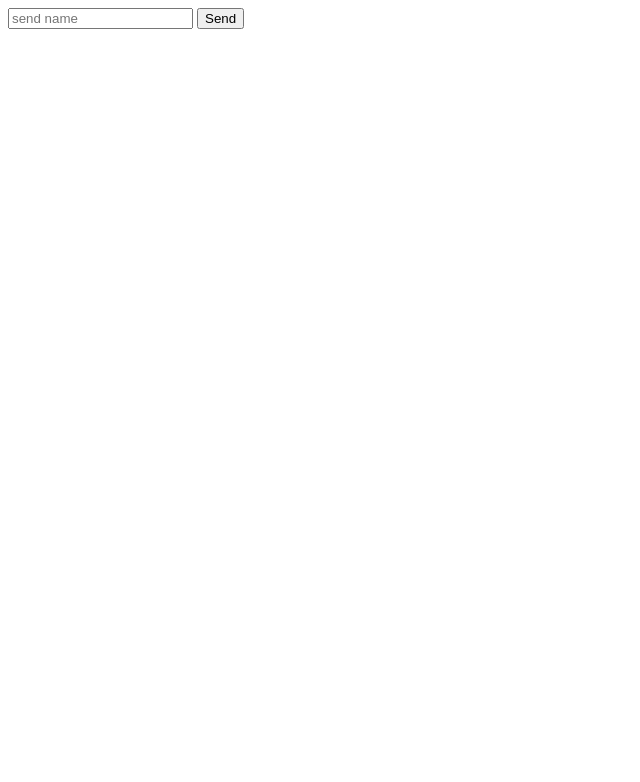
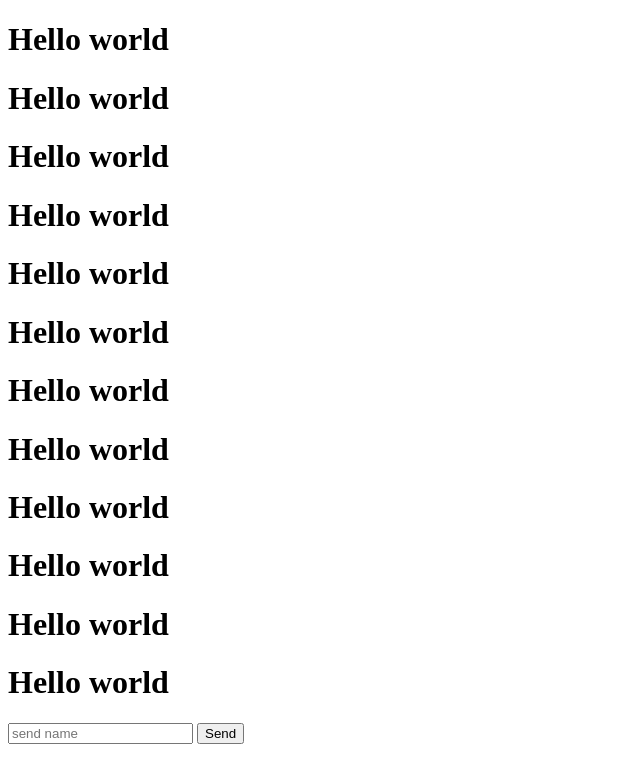
Before and after one commit to jaay001/test_project, a plain HTML site: page index.html in a window 1280 px wide. Shown: the whole page, without its empty margins (0-640 px from the left). Drawn offline with Linux system fonts and the light colour scheme.

Commit message:
hello world

```diff
--- a/index.html
+++ b/index.html
@@ -7,6 +7,19 @@
 </head>
 <body>
     <div class="root">
+        <h1>Hello world</h1>
+        <h1>Hello world</h1>
+        <h1>Hello world</h1>
+        <h1>Hello world</h1>
+        <h1>Hello world</h1>
+        <h1>Hello world</h1>
+        <h1>Hello world</h1>
+        <h1>Hello world</h1>
+        <h1>Hello world</h1>
+        <h1>Hello world</h1>
+        <h1>Hello world</h1>
+        <h1>Hello world</h1>
+
     </div>
     <input type="text" placeholder="send name"/>
     <button onclick="add()">Send</button>
```
